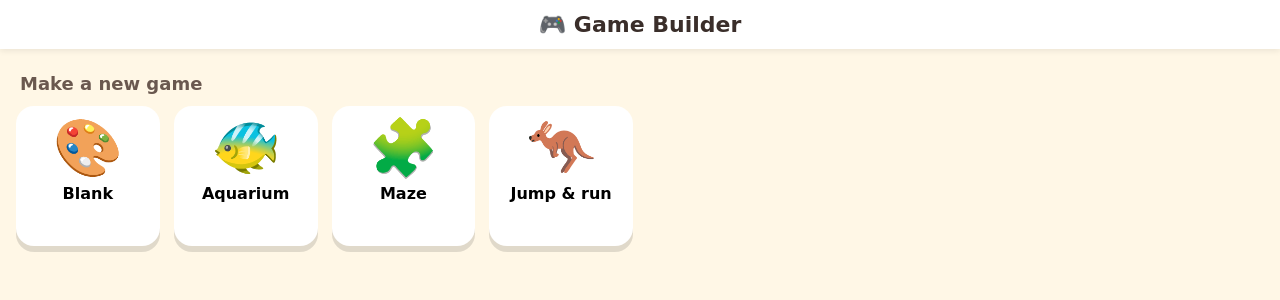
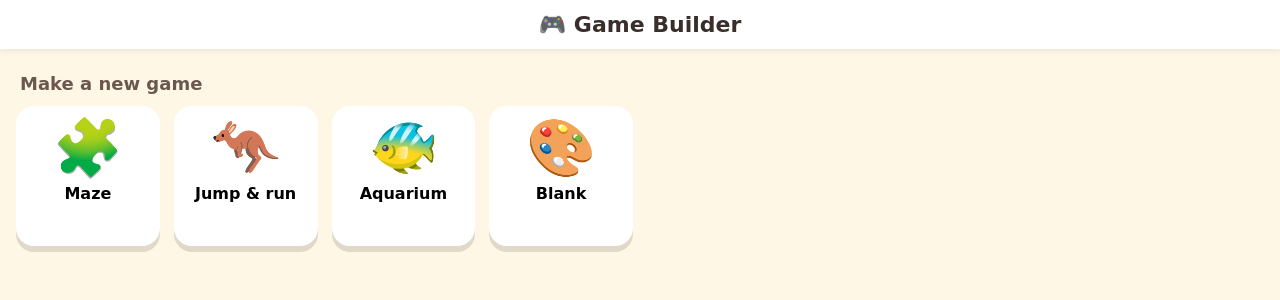
Before and after one commit to kelvinkoko/GameBuilder, a React (Vite) app: page / in a window 1280 px wide. Shown: the top 300 px of the page. Built offline with nearby package versions, Linux system fonts and the light colour scheme.

Commit message:
Reorder Home templates: Maze, Jump & run, Aquarium, Blank

```diff
--- a/src/templates/index.ts
+++ b/src/templates/index.ts
@@ -230,10 +230,10 @@ export function aquariumTemplate(): GameProject {
 }
 
 export const TEMPLATES = [
-  { id: "blank", name: "Blank", emoji: "🎨", build: blankTemplate },
+  { id: "maze", name: "Maze", emoji: "🧩", build: mazeTemplate },
+  { id: "platformer", name: "Jump & run", emoji: "🦘", build: platformerTemplate },
   { id: "aquarium", name: "Aquarium", emoji: "🐠", build: aquariumTemplate },
-  { id: "maze", name: "Maze", emoji: "🧩", build: mazeTemplate },
-  { id: "platformer", name: "Jump & run", emoji: "🦘", build: platformerTemplate }
+  { id: "blank", name: "Blank", emoji: "🎨", build: blankTemplate }
 ];
 
 // Bind unused export so tree-shaking does not complain about STOCK_STICKERS.
```
